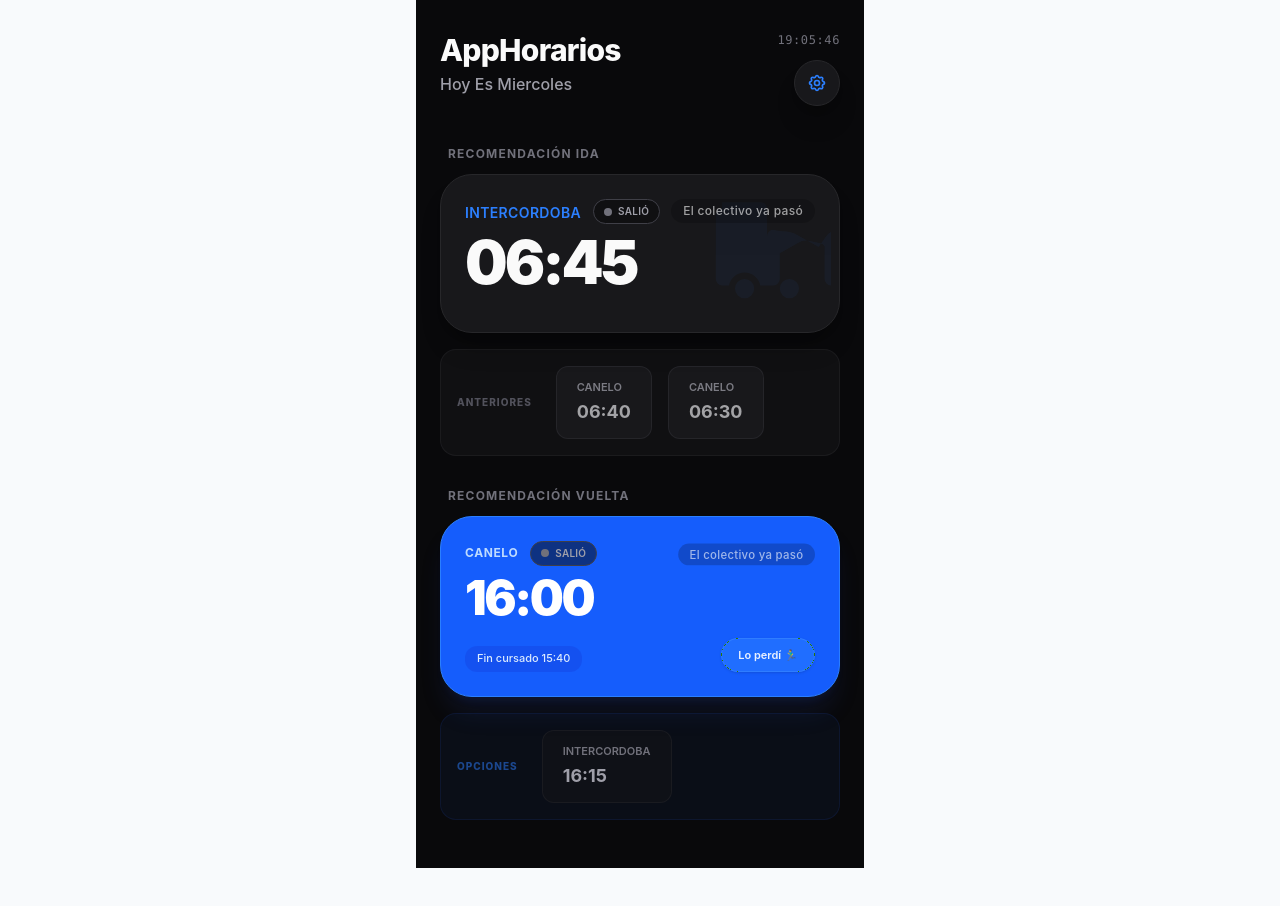
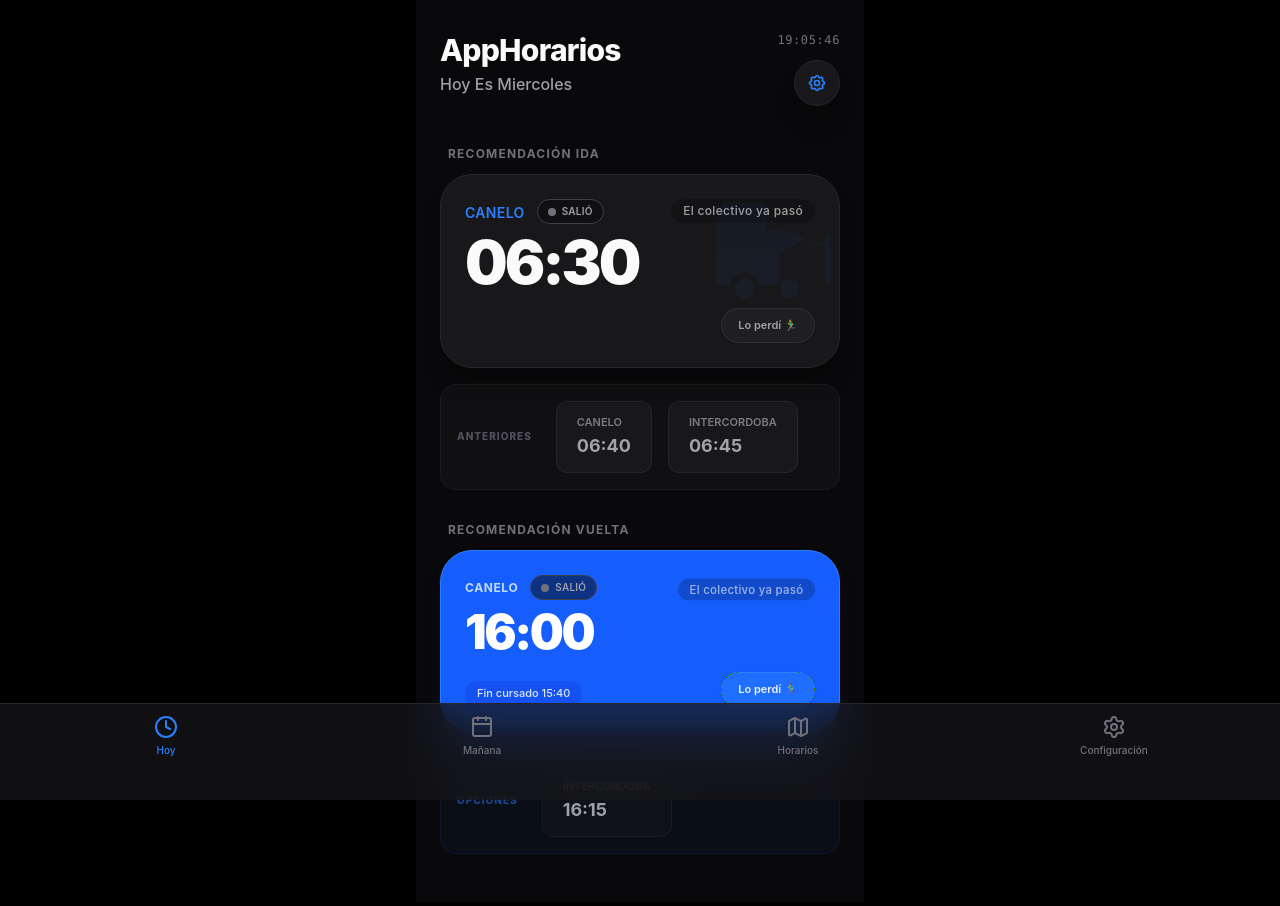
Before and after one commit to aalvaroespinoza/AppHorarios, a Next.js app: page / in a window 1280 px wide. Shown: the top 906 px of the page. Before the commit the page ends 868 px from the top, so only its background shows below. Built offline with nearby package versions, Linux system fonts and the light colour scheme.

Commit message:
Refactor recommendation engine & add iOS bottom tab bar UI

```diff
--- a/package.json
+++ b/package.json
@@ -17,6 +17,7 @@
     "@types/react": "^19.2.18",
     "dayjs": "^1.11.10",
     "dotenv": "^16.6.1",
+    "lucide-react": "^1.28.0",
     "next": "^16.3.0",
     "node-cron": "^3.0.3",
     "postcss": "^8.5.25",
--- a/src/app/layout.tsx
+++ b/src/app/layout.tsx
@@ -1,12 +1,14 @@
 import type { Metadata, Viewport } from "next";
 import "./globals.css";
+import { BottomTabBar } from "@/components/BottomTabBar";
 
 export const viewport: Viewport = {
-  themeColor: "#2563eb",
+  themeColor: "#000000",
   width: "device-width",
   initialScale: 1,
   maximumScale: 1,
   userScalable: false, // Optimización UI para parecer App Nativa
+  viewportFit: "cover",
 };
 
 export const metadata: Metadata = {
@@ -30,8 +32,11 @@ export default function RootLayout({
 }) {
   return (
     <html lang="es">
-      <body className="antialiased bg-slate-50 text-slate-900">
-        {children}
+      <body className="antialiased bg-black text-white">
+        <main className="pb-24 min-h-screen">
+          {children}
+        </main>
+        <BottomTabBar />
       </body>
     </html>
   );
--- /dev/null
+++ b/src/components/BottomTabBar.tsx
@@ -0,0 +1,51 @@
+"use client";
+
+import Link from "next/link";
+import { usePathname } from "next/navigation";
+import { Calendar, Clock, Settings, Map } from "lucide-react";
+
+export function BottomTabBar() {
+  const pathname = usePathname();
+
+  const tabs = [
+    { name: "Hoy", href: "/", icon: Clock },
+    { name: "Mañana", href: "/manana", icon: Calendar },
+    { name: "Horarios", href: "/horarios", icon: Map },
+    { name: "Configuración", href: "/configuracion", icon: Settings },
+  ];
+
+  return (
+    <nav className="fixed bottom-0 w-full z-50 pb-safe pb-8 backdrop-blur-xl bg-zinc-900/70 border-t border-zinc-800">
+      <ul className="flex justify-around items-center h-16 px-2">
+        {tabs.map((tab) => {
+          const Icon = tab.icon;
+          // Comprobar que empiece con la ruta, excepto para '/' donde debe ser exacto
+          const isActive = tab.href === '/' ? pathname === '/' : pathname?.startsWith(tab.href);
+
+          return (
+            <li key={tab.name} className="flex-1">
+              <Link
+                href={tab.href}
+                className="flex flex-col items-center justify-center w-full h-full gap-1"
+              >
+                <Icon
+                  size={24}
+                  className={`transition-colors duration-200 ${
+                    isActive ? "text-blue-500" : "text-zinc-500"
+                  }`}
+                />
+                <span
+                  className={`text-[10px] font-medium transition-colors duration-200 ${
+                    isActive ? "text-blue-500" : "text-zinc-500"
+                  }`}
+                >
+                  {tab.name}
+                </span>
+              </Link>
+            </li>
+          );
+        })}
+      </ul>
+    </nav>
+  );
+}
--- a/src/engine/recommendationEngine.ts
+++ b/src/engine/recommendationEngine.ts
@@ -1,4 +1,4 @@
-import { DiaSemana, TipoViaje, EscenarioUsuario, Horario, Materia } from '../types';
+import { DiaSemana, TipoViaje, Horario, Materia } from '../types';
 import { MATERIAS } from '../data/materiasDB';
 import { HORARIOS_COLECTIVOS } from '../data/horariosDB';
 
@@ -16,13 +16,14 @@ const timeToMins = (time: string): number => {
 
 /**
  * Motor principal de recomendación. Es una función 100% pura y determinística.
- * Dado un día, el tipo de viaje y las variables del escenario del usuario,
+ * Dado un día, el tipo de viaje y las variables de entorno,
  * determina exactamente qué colectivo tomar.
  */
 export const calcularColectivoRecomendado = (
   dia: DiaSemana,
   tipo: TipoViaje,
-  escenario: EscenarioUsuario
+  cursaArquitectura: boolean = true,
+  duermeCordoba: boolean = false
 ): { recomendado: Horario | null; siguiente_disponible: Horario | null; alternativas: Horario[] } => {
 
   // 1. Obtener las materias estáticas para el día solicitado
@@ -32,7 +33,7 @@ export const calcularColectivoRecomendado = (
   // Si no cursa Arquitectura, la ignoramos. Si es obligatoria (presencial), siempre se cursa.
   materiasDelDia = materiasDelDia.filter((m) => {
     if (m.obligatoria) return true;
-    if (dia === 'martes' && m.nombre === 'Arquitectura' && escenario.cursaArquitecturaMartes) {
+    if (dia === 'martes' && m.nombre === 'Arquitectura' && cursaArquitectura) {
       return true;
     }
     return false; // Ignora materias virtuales o condicionales que el usuario no cursará presencialmente hoy
@@ -49,10 +50,27 @@ export const calcularColectivoRecomendado = (
   const horariosDelDia = HORARIOS_COLECTIVOS[dia] || [];
 
   if (tipo === 'ida') {
+    // REGLA ESTRICTA DE TRÁFICO
+    // Si hay una materia que empieza a las 08:00, ignorar cálculos convencionales
+    // y devolver colectivos entre 06:30 y 06:45
+    const tieneMateriaA8 = materiasDelDia.some(m => m.horaInicio === '08:00');
+    if (tieneMateriaA8) {
+      const opcionesEspeciales = horariosDelDia
+        .filter(h => h.tipo === 'ida')
+        .filter(h => timeToMins(h.horaSalida) >= timeToMins('06:30') && timeToMins(h.horaSalida) <= timeToMins('06:45'))
+        .sort((a, b) => timeToMins(a.horaSalida) - timeToMins(b.horaSalida));
+
+      const recomendado = opcionesEspeciales.length > 0 ? opcionesEspeciales[0] : null;
+      // El siguiente disponible es el próximo dentro de ese mismo rango filtrado
+      const siguiente_disponible = opcionesEspeciales.length > 1 ? opcionesEspeciales[1] : null;
+      const alternativas = opcionesEspeciales.length > 2 ? opcionesEspeciales.slice(1, 3) : [];
+
+      return { recomendado, siguiente_disponible, alternativas };
+    }
+
     // 3. Cálculo del "Horario Límite de Llegada" a la terminal en Córdoba
-    //    Es decir, debe llegar a la terminal restando el tiempo de caminata a la facultad
     const primeraMateria = materiasDelDia[0];
-    const limiteLlegadaTerminal = timeToMins(primeraMateria.horaInicio) - escenario.minutosCaminandoTerminal;
+    const limiteLlegadaTerminal = timeToMins(primeraMateria.horaInicio);
 
     // 4. Buscar en horariosDB el colectivo que cumpla la regla
     const opcionesIda = horariosDelDia
@@ -88,15 +106,15 @@ export const calcularColectivoRecomendado = (
   } else {
     // 5. Lógica a la inversa para el viaje de vuelta
 
-    // Regla de negocio especial: Si es viernes y duerme en Córdoba, no hay vuelta
-    if (dia === 'viernes' && escenario.duermeEnCordobaViernes) {
+    // Regla de negocio especial: Si duerme en Córdoba, no hay vuelta
+    if (duermeCordoba) {
       return { recomendado: null, siguiente_disponible: null, alternativas: [] };
     }
 
     // El Horario Límite de Salida es el tiempo al que el alumno logrará llegar a la terminal
-    // (hora en que termina su última clase + tiempo que demora en caminar)
+    // (hora en que termina su última clase)
     const ultimaMateria = materiasDelDia[materiasDelDia.length - 1];
-    const limiteSalidaTerminal = timeToMins(ultimaMateria.horaFin) + escenario.minutosCaminandoTerminal;
+    const limiteSalidaTerminal = timeToMins(ultimaMateria.horaFin);
 
     const opcionesVuelta = horariosDelDia
       .filter((h) => h.tipo === 'vuelta')
--- a/src/hooks/useEscenario.ts
+++ b/src/hooks/useEscenario.ts
@@ -2,9 +2,7 @@ import { useState, useEffect, useCallback } from 'react';
 import { EscenarioUsuario } from '../types';
 
 const defaultEscenario: EscenarioUsuario = {
-  cursaArquitecturaMartes: true,
-  duermeEnCordobaViernes: true,
-  minutosCaminandoTerminal: 10,
+  tema: 'claro',
 };
 
 const STORAGE_KEY = 'appHorarios_escenario';
--- a/src/types/index.ts
+++ b/src/types/index.ts
@@ -30,7 +30,5 @@ export interface Materia {
 }
 
 export interface EscenarioUsuario {
-  cursaArquitecturaMartes: boolean;
-  duermeEnCordobaViernes: boolean;
-  minutosCaminandoTerminal: number;
+  tema: 'claro' | 'oscuro';
 }
```
Also changed, not shown: 1 other file (tests, documents, lock files or other folders).
